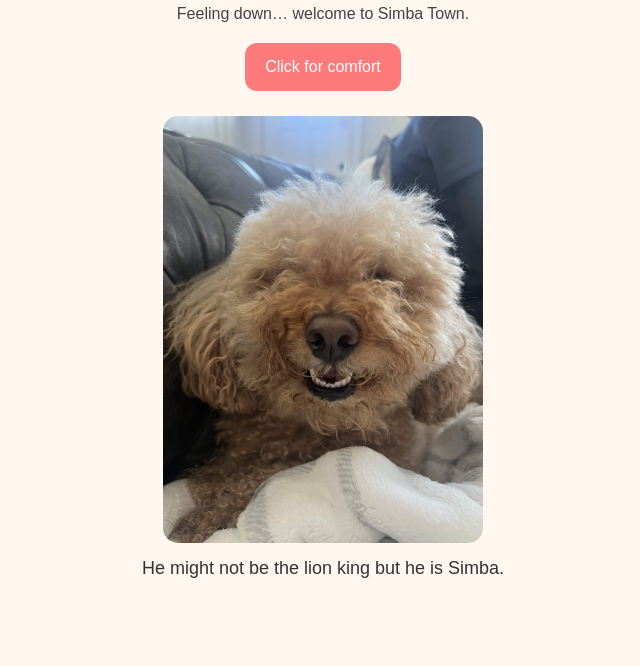
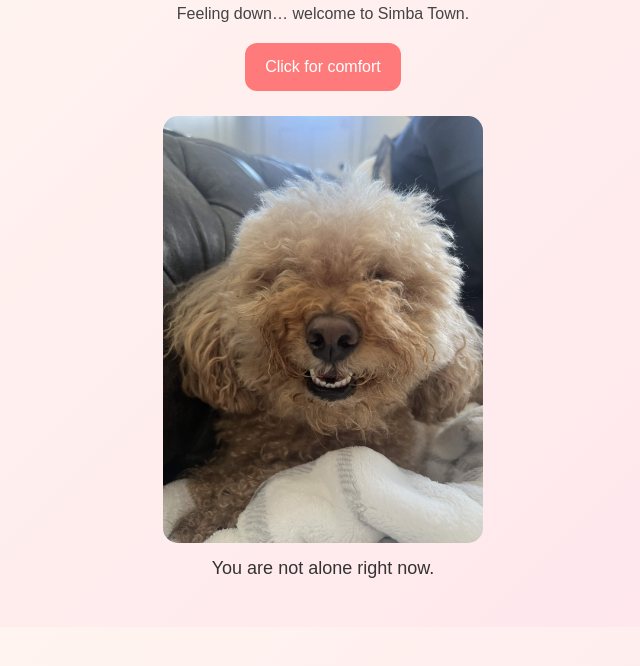
Before and after one commit to ImStephanos/SimbaTown, a plain HTML site: page index.html in a window 1280 px wide. Both pictures are taken after a click on the button "Click for comfort". Shown: the part 128-794 px from the top of the page, without its empty margins (317-957 px from the left). Drawn offline with Linux system fonts and the light colour scheme.

Commit message:
Update index.html

```diff
--- a/index.html
+++ b/index.html
@@ -7,8 +7,12 @@
     body {
       font-family: Arial, sans-serif;
       text-align: center;
-      background: #fff7f0;
       padding: 40px;
+
+      /* nicer background */
+      background: linear-gradient(135deg, #fff7f0, #ffe4ec);
+
+      /* center everything */
       display: flex;
       flex-direction: column;
       align-items: center;
@@ -31,12 +35,10 @@
       background: #ff7b7b;
       color: white;
       cursor: pointer;
-      transition: 0.2s ease;
     }
 
     button:hover {
       background: #ff5f5f;
-      transform: scale(1.05);
     }
 
     img {
@@ -44,7 +46,6 @@
       max-width: 320px;
       border-radius: 15px;
       display: none;
-      transition: all 0.3s ease;
     }
 
     #caption {
@@ -73,28 +74,28 @@ const images = Array.from({length: 30}, (_, i) => `dog${i + 1}.jpg`);
 
 const captions = [
   "Feeling down… welcome to Simba Town 🐶",
-  "Simba has detected low mood levels. LOCK IN MACKENZIE.",
-  "Sad Mackenzie means Sad Simba, so lock tf in.",
-  "a smile from simba saves the day.",
-  "Simba Says: SMILE!!!.",
-  "Simba is a way of life.",
-  "Simba approves your existence.",
-  "He might not be the lion king but he is Simba.",
-  "No thoughts. Just Simba.",
-  "Welcome to the simba safehouse."
+  "Simba has detected low mood levels.",
+  "You are safe here.",
+  "Simba is watching over you.",
+  "Take a breath. You’re okay.",
+  "Dog comfort protocol activated.",
+  "Simba approves of your existence.",
+  "You are not alone right now.",
+  "This is your soft reset moment.",
+  "Welcome to a safer place."
 ];
 
 function showDog() {
-  const i = Math.floor(Math.random() * images.length);
-  const c = Math.floor(Math.random() * captions.length);
+  const imgIndex = Math.floor(Math.random() * images.length);
+  const capIndex = Math.floor(Math.random() * captions.length);
 
   const img = document.getElementById("dog");
   const cap = document.getElementById("caption");
 
-  img.src = images[i];
+  img.src = images[imgIndex];
   img.style.display = "block";
 
-  cap.innerText = captions[c];
+  cap.innerText = captions[capIndex];
   cap.style.display = "block";
 }
 </script>
```
